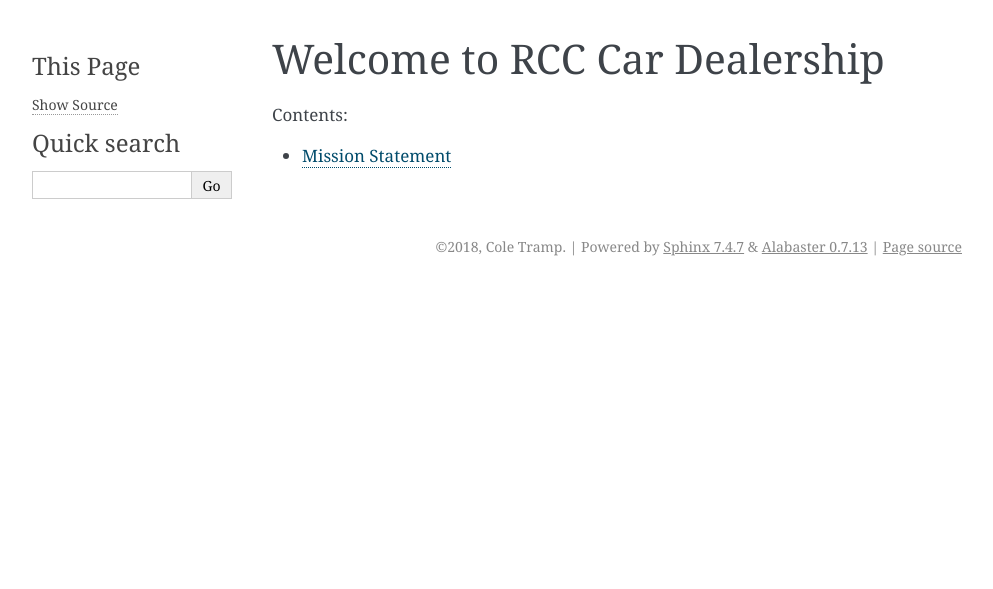
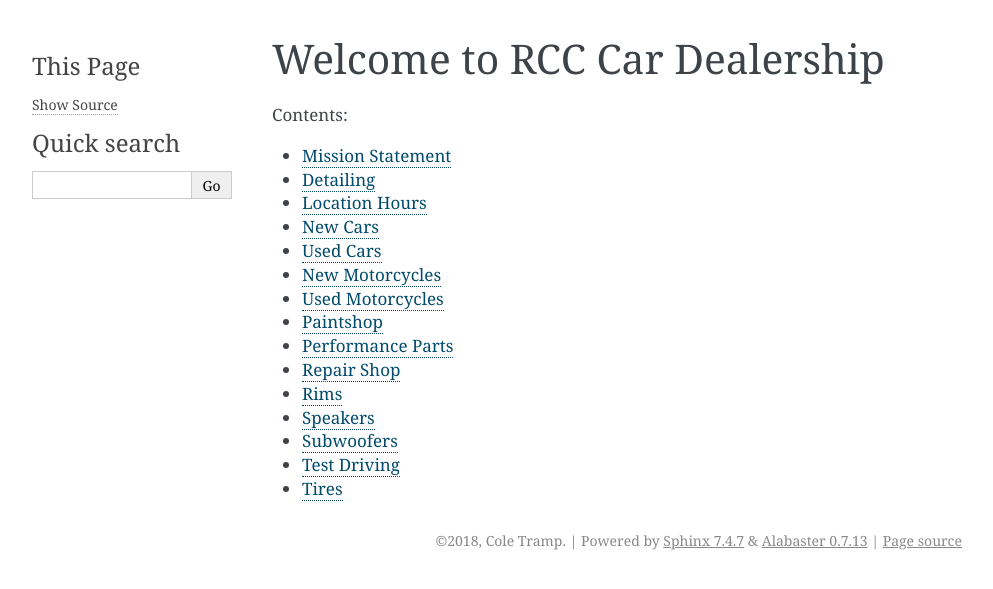
Before and after one commit to coletramp/car_dealership, a Sphinx documentation site: the page built from source/index.rst, in a window 1280 px wide. Shown: the top 589 px of the page, without its empty margins (148-1141 px from the left). Built offline with Sphinx 7.4.7, drawn with Linux system fonts in a browser that asks for light colours.

Commit message:
adding table of contents for all pages

```diff
--- /dev/null
+++ b/source/detailing/detailing.rst
@@ -0,0 +1,2 @@
+Detailing
+=========
--- a/source/index.rst
+++ b/source/index.rst
@@ -10,4 +10,18 @@ Welcome to RCC Car Dealership
    :maxdepth: 2
    :caption: Contents:
 
-   mission/index
+   mission_statement/mission_statement
+   detailing/detailing
+   location_hours/location_hours
+   new_cars/new_cars
+   used_cars/used_cars
+   new_mc/new_mc
+   used_mc/used_mc
+   paintshop/paintshop
+   performance_parts/performance_parts
+   repair_shop/repair_shop
+   rims/rims
+   speakers/speakers
+   subwoofers/subwoofers
+   test_driving/test_driving
+   tires/tires
--- /dev/null
+++ b/source/location_hours/location_hours.rst
@@ -0,0 +1,2 @@
+Location Hours
+==============
--- /dev/null
+++ b/source/new_cars/new_cars.rst
@@ -0,0 +1,2 @@
+New Cars
+========
--- /dev/null
+++ b/source/new_mc/new_mc.rst
@@ -0,0 +1,2 @@
+New Motorcycles
+===============
--- /dev/null
+++ b/source/paintshop/paintshop.rst
@@ -0,0 +1,2 @@
+Paintshop
+=========
--- /dev/null
+++ b/source/performance_parts/performance_parts.rst
@@ -0,0 +1,2 @@
+Performance Parts
+=================
--- /dev/null
+++ b/source/repair_shop/repair_shop.rst
@@ -0,0 +1,2 @@
+Repair Shop
+===========
--- /dev/null
+++ b/source/rims/rims.rst
@@ -0,0 +1,2 @@
+Rims
+====
--- /dev/null
+++ b/source/speakers/speakers.rst
@@ -0,0 +1,2 @@
+Speakers
+========
--- /dev/null
+++ b/source/subwoofers/subwoofers.rst
@@ -0,0 +1,2 @@
+Subwoofers
+==========
--- /dev/null
+++ b/source/test_driving/test_driving.rst
@@ -0,0 +1,2 @@
+Test Driving
+============
--- /dev/null
+++ b/source/tires/tires.rst
@@ -0,0 +1,2 @@
+Tires
+=====
--- /dev/null
+++ b/source/used_cars/used_cars.rst
@@ -0,0 +1,2 @@
+Used Cars
+=========
--- /dev/null
+++ b/source/used_mc/used_mc.rst
@@ -0,0 +1,2 @@
+Used Motorcycles
+================
```
Also changed, not shown: source/mission_statement/mission_statement.rst (renamed from source/mission/index.rst).
